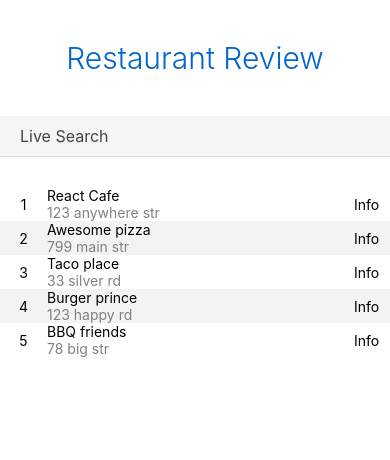
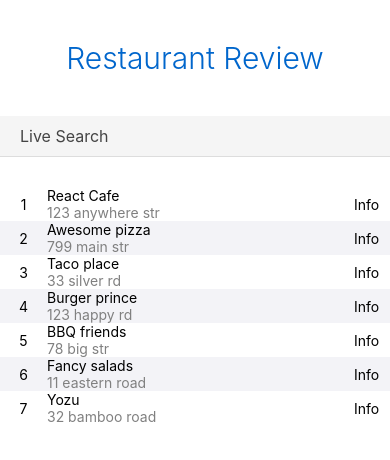
Before and after one commit to wadeem/react-native-restaurant-review, a React Native app: screen / in a window 390 px wide. Shown: the top 460 px of the page. Built offline with nearby package versions, Linux system fonts and the light colour scheme.

Commit message:
scroll view contentStyle defined

```diff
--- a/App.js
+++ b/App.js
@@ -8,6 +8,8 @@ const restaurants = [
     {name: 'Taco place', address: '33 silver rd'},
     {name: 'Burger prince', address: '123 happy rd'},
     {name: 'BBQ friends', address: '78 big str'},
+    {name:"Fancy salads",address:"11 eastern road"},
+    {name:"Yozu",address:"32 bamboo road"}
 ];
 
 class App extends React.Component {
@@ -31,7 +33,7 @@ class App extends React.Component {
                        value={this.state.search}
             />
 
-            <ScrollView>
+            <ScrollView contentContainerStyle={{paddingTop:30}}>
                 {restaurants.filter(place => !this.state.search ||
                     place.name.toLowerCase().indexOf(this.state.search.toLowerCase()) > -1)
                     .map((place, index) =>
@@ -70,7 +72,6 @@ const styles = StyleSheet.create({
         backgroundColor: '#f5f5f5',
         padding: 10,
         paddingHorizontal: 20,
-        marginBottom: 30,
         fontSize: 16,
         color: '#444',
         borderColor: '#ddd',
```
